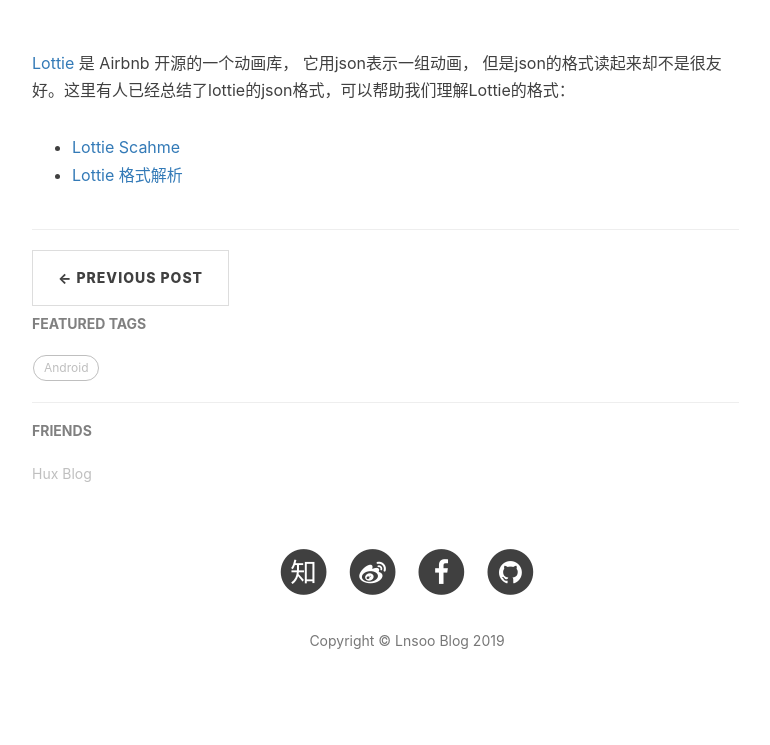
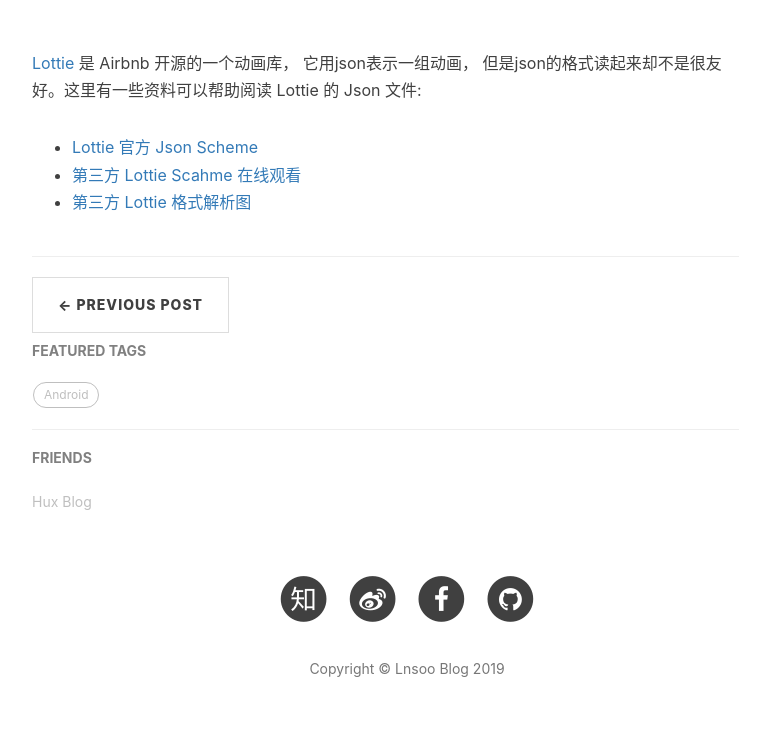
Before and after one commit to LnsooXD/LnsooxD.github.io, a Jekyll site: the page built from _posts/2019-10-16-lottie-schema.md, in a window 1280 px wide. Shown: the part 517-1262 px from the top of the page, without its empty margins (233-1003 px from the left). Built offline with Jekyll 4.4.1, drawn with Linux system fonts in a browser that asks for light colours; nearby versions of some CDN libraries; comment, search, counter and statistics services are not loaded; before the commit the page ends 1235 px from its top, so only the background shows below that.

Commit message:
add post

```diff
--- a/_posts/2019-10-16-lottie-schema.md
+++ b/_posts/2019-10-16-lottie-schema.md
@@ -13,7 +13,8 @@
     - Frontend
 ---
 
- [Lottie](https://airbnb.io/lottie/) 是 Airbnb 开源的一个动画库， 它用json表示一组动画， 但是json的格式读起来却不是很友好。这里有人已经总结了lottie的json格式，可以帮助我们理解Lottie的格式：
+ [Lottie](https://airbnb.io/lottie/) 是 Airbnb 开源的一个动画库， 它用json表示一组动画， 但是json的格式读起来却不是很友好。这里有一些资料可以帮助阅读 Lottie 的 Json 文件:
 
- - [Lottie Scahme](https://lottie-lint.github.io/lottie-schema/)
- - [Lottie 格式解析](https://www.processon.com/view/link/5c2ece6ae4b08a768398b06d)
+- [Lottie 官方 Json Scheme](https://github.com/airbnb/lottie-web/tree/master/docs/json)
+- [第三方 Lottie Scahme 在线观看](https://lottie-lint.github.io/lottie-schema/)
+- [第三方 Lottie 格式解析图](https://www.processon.com/view/link/5c2ece6ae4b08a768398b06d)
```
Also changed, not shown: _posts/2019-10-13-hello-2019.md (+1 -0 lines).
